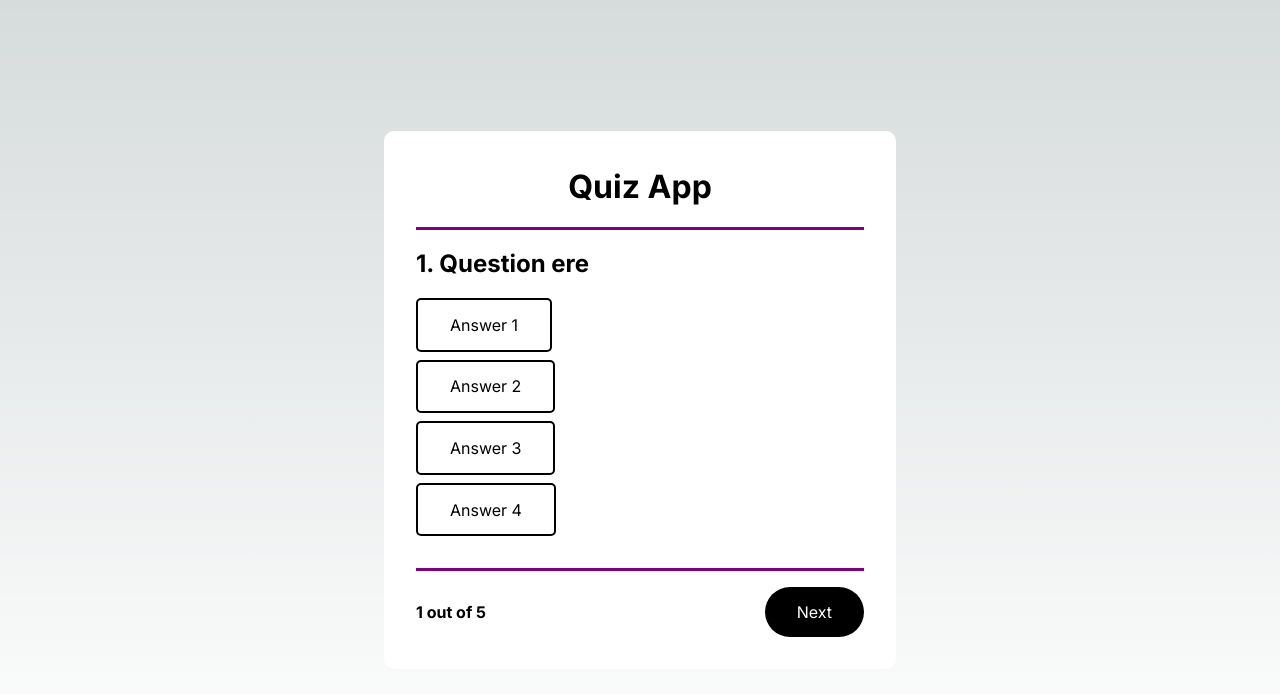
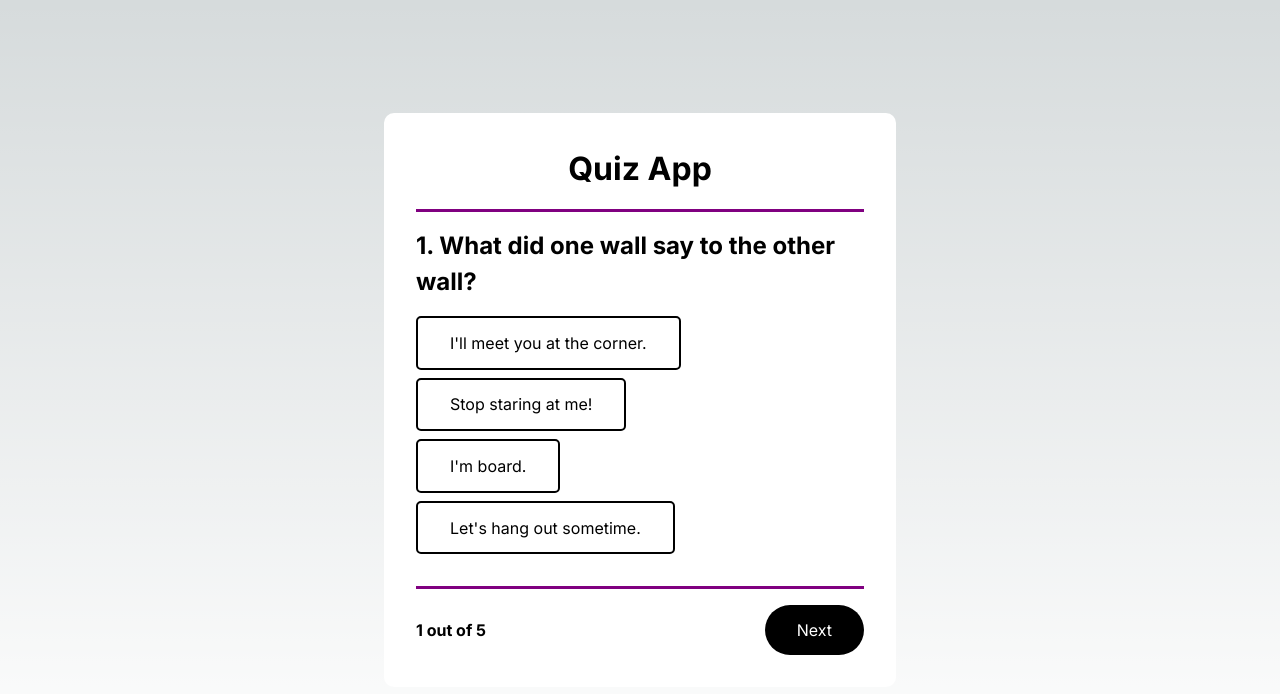
Before and after one commit to sagimartin/quiz-app, a Next.js app: page / in a window 1280 px wide. Shown: the top 694 px of the page. Built offline with nearby package versions, Linux system fonts and the light colour scheme.

Commit message:
Add state management for quiz questions and answers

```diff
--- a/app/globals.css
+++ b/app/globals.css
@@ -71,6 +71,16 @@ body {
   padding: 1rem 0;
 }
 
+.options .correct-answer {
+  color: rgba(193, 255, 193, 0.757);
+  background-color: green;
+}
+
+.options .wrong-answer {
+  color: black;
+  background-color: red;
+}
+
 .options button {
   border: 2px solid black;
   border-radius: 5px;
--- a/app/page.js
+++ b/app/page.js
@@ -1,16 +1,45 @@
+"use client";
+import { questions } from "./questions";
+import { useState } from "react";
+
 export default function Home() {
+  const [currentQuestion, setCurrentQuestion] = useState(0);
+  const [selectedOption, setSelectedOption] = useState("");
+  const [showAnswer, setShowAnswer] = useState(false);
+
+  const question = questions[currentQuestion];
+
+  function handleOptionSelect(option) {
+    setSelectedOption(option);
+    setShowAnswer(true);
+  }
+
   return (
     <div className="quiz-app">
       <div className="quiz-header">
         <h1>Quiz App</h1>
       </div>
       <div className="quiz-body">
-        <h1> 1. Question ere</h1>
+        <h1>
+          {question.id}. {question.question}
+        </h1>
         <div className="options">
-          <button>Answer 1</button>
-          <button>Answer 2</button>
-          <button>Answer 3</button>
-          <button>Answer 4</button>
+          {question.options.map((option) => {
+            return (
+              <button
+                className={
+                  showAnswer && option === question.answer
+                    ? "correct-answer"
+                    : showAnswer && option === selectedOption
+                    ? "wrong-answer"
+                    : ""
+                }
+                onClick={() => handleOptionSelect(option)}
+              >
+                {option}
+              </button>
+            );
+          })}
         </div>
       </div>
       <div className="quiz-footer">
```
